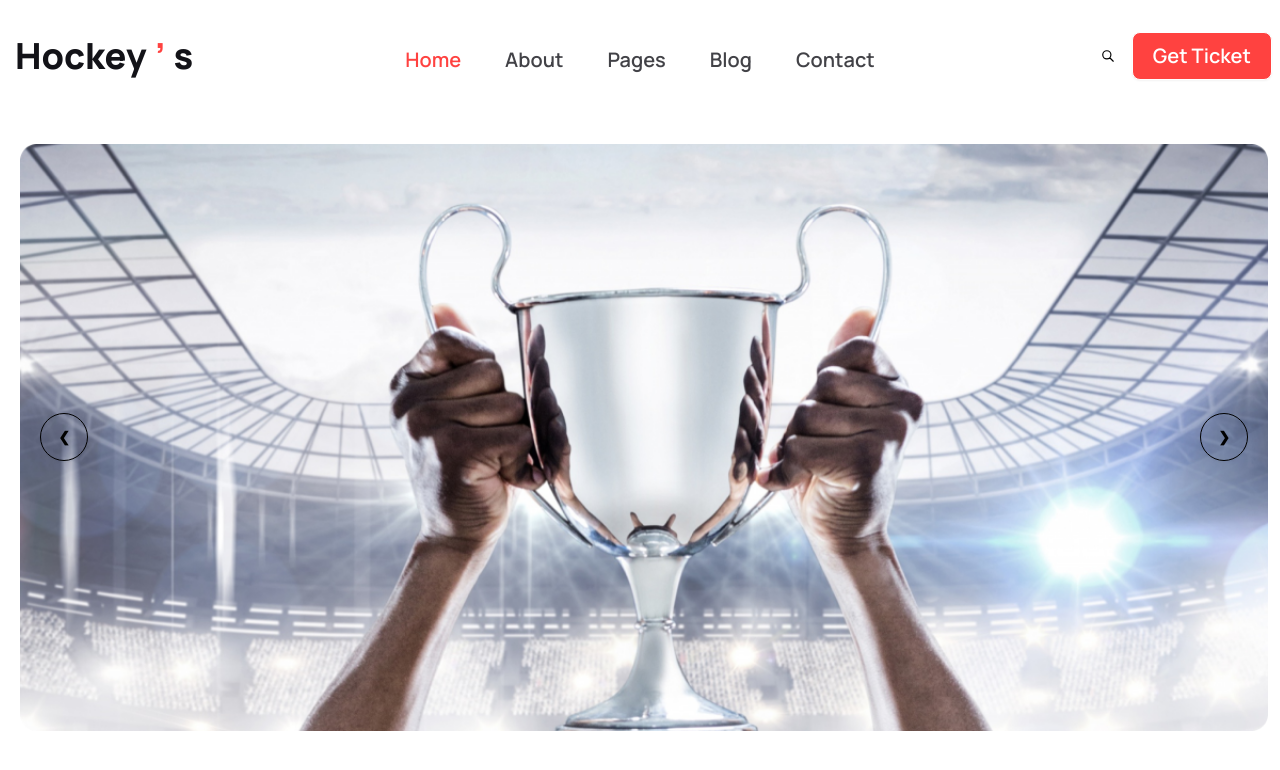
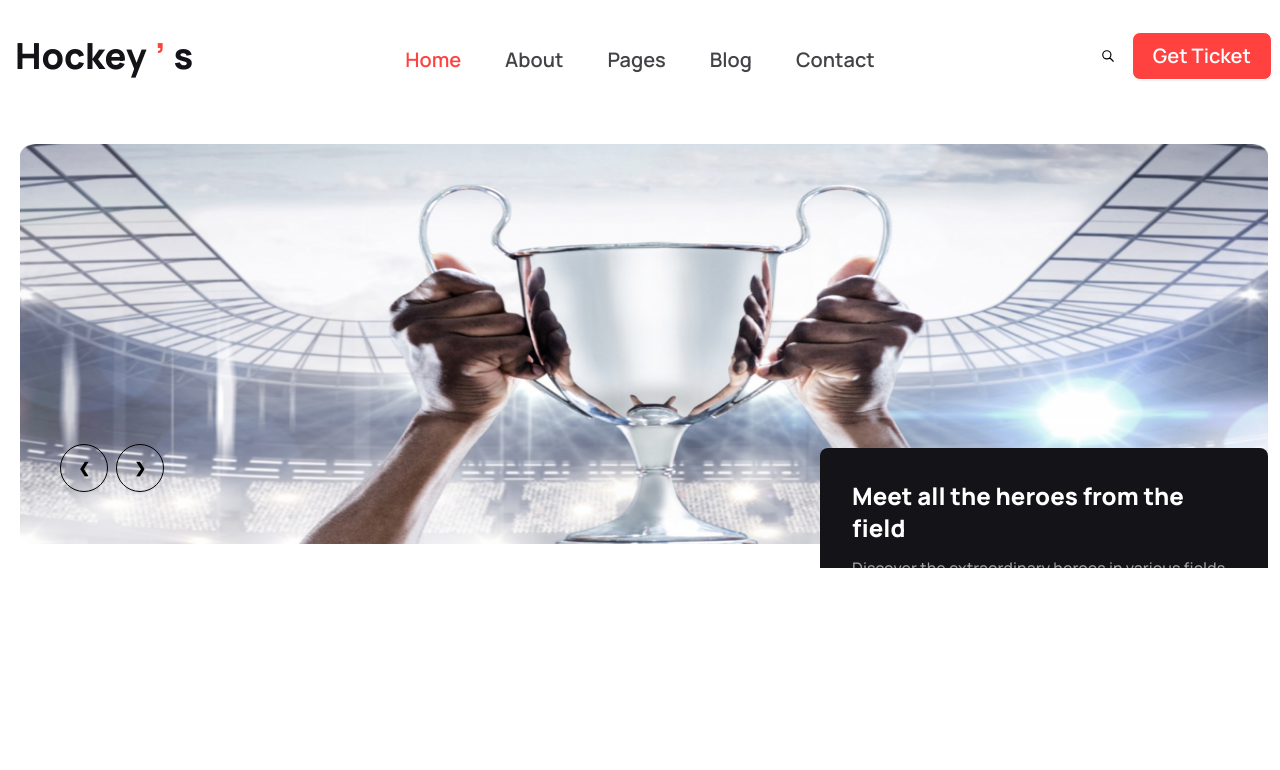
Before and after one commit to gmhridu/hockeys, a website built with Vite: page index.html in a window 1280 px wide. Built offline with nearby package versions, Linux system fonts and the light colour scheme.

Commit message:
styles added on carousel

```diff
--- a/index.html
+++ b/index.html
@@ -72,11 +72,20 @@
       <!-- Carousel Section -->
       <div class="container mx-auto px-4 py-2 ml-1">
         <div class="carousel w-full lg:px-18 lg:py-6 ">
-          <div id="slide1" class="carousel-item relative w-full">
-            <img src="./images/bg.png" class="w-screen h-30vh rounded-lg"/>
-            <div class="absolute flex justify-between transform -translate-y-1/2 left-5 right-5 top-1/2">
+          <div id="slide1" class="carousel-item relative w-full grid grid-cols-1 gap-3">
+            <img src="./images/bg.png" class="w-full h-[50vh] rounded-lg"/>
+            <div class="absolute flex gap-2 transform -translate-y-1/5 left-48 top-[56%] md:left-[20rem] lg:left-[2.5rem] lg:right-10 lg:top-3/4">
               <a href="#slide4" class="btn btn-circle">❮</a>
               <a href="#slide2" class="btn btn-circle">❯</a>
+            </div>
+            <!-- meet all heros -->
+            <div class=" bg-[#131318] rounded-lg lg:absolute p-5 lg:p-8 lg:top-[19rem] lg:left-[50rem]">
+              <h2 class="text-white text-2xl font-extrabold mb-3">Meet all the heroes from the field</h2>
+              <p class="text-[#FFFFFF99] text-base font-medium">Discover the extraordinary heroes in various fields, showcasing talent, innovation,
+                <br>
+                 and
+                dedication. Join us in
+                celebrating their remarkable contributions to society.</p>
             </div>
           </div>
         </div>
```
